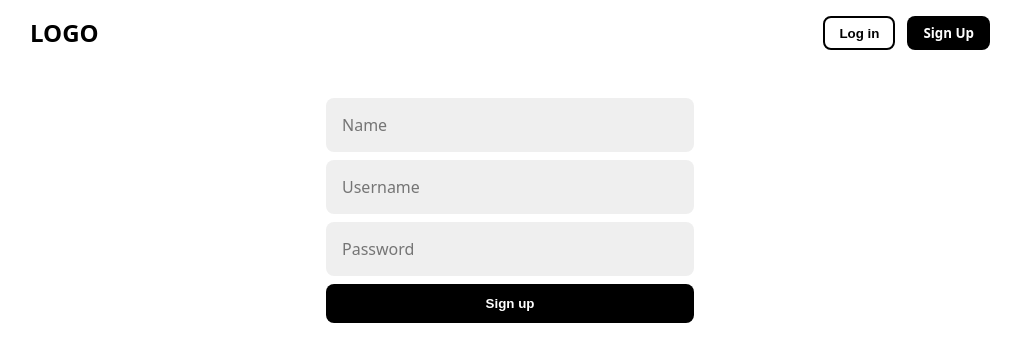
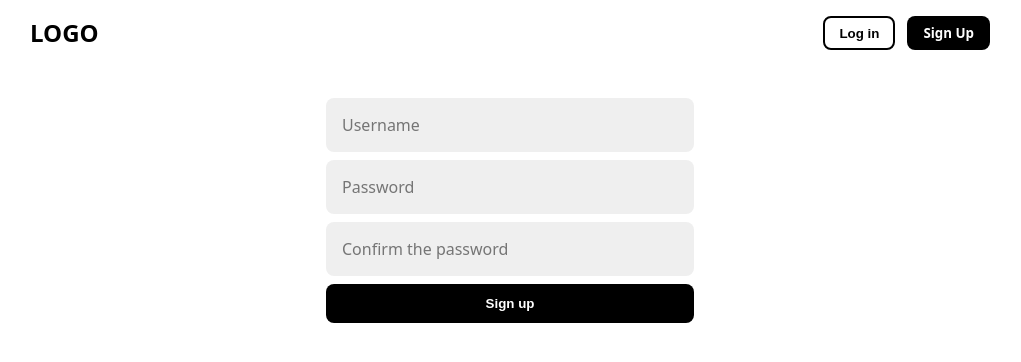
Before and after one commit to Belphin/posts-list-coop, a Next.js app in the folder client/: page /sign-up in a window 1280 px wide. Shown: the top 362 px of the page, without its empty margins (130-1151 px from the left). Built offline with nearby package versions, Linux system fonts and the light colour scheme; no server answers.

Commit message:
fix auth form

```diff
--- /dev/null
+++ b/client/src/hooks/useInput.js
@@ -0,0 +1,11 @@
+import { useState } from "react";
+
+export default () => {
+	const [value, setValue] = useState("");
+
+	const onChange = (e) => {
+		setValue(e.target.value);
+	};
+
+	return { value, onChange };
+};
--- a/client/src/pages/sign-up/index.js
+++ b/client/src/pages/sign-up/index.js
@@ -1,39 +1,71 @@
 // react
-import { useLayoutEffect } from "react"
+import useInput from "@/hooks/useInput";
 
 const SignUp = () => {
+	const username = useInput();
+	const password = useInput();
+	const password2 = useInput();
+
 	const createUser = async (username, password) => {
-    const data = {
-      username: username,
-      password: password
-    }
 		await fetch("http://localhost:8080/api/auth/registration", {
 			method: "POST",
 			cache: "no-cache",
 			headers: {
-        'Accept': 'application/json',
-        'Content-Type': 'application/json'
+				Accept: "application/json",
+				"Content-Type": "application/json",
 			},
-      body: JSON.stringify(data),
+			body: JSON.stringify({
+				username,
+				password,
+			}),
 		})
-      .then(res => res.json())
-      .then(data => console.log(data))
+			.then((res) => res.json())
+			.then((data) => console.log(data));
+	};
+
+	const registration = (e) => {
+		e.preventDefault();
+		if (password.value === password2.value) {
+			createUser(username.value, password.value);
 		}
-
-  useLayoutEffect(()=>{
-    createUser("testName", "testPassword")
-  }, [])
+	};
 
 	return (
 		<main className="sign-up wrapper">
-      <form>
-        <input required type="text" placeholder="Name" />
-        <input required type="email" placeholder="Username" />
-        <input required type="text" placeholder="Password" />
-        <button className="btn">Sign up</button>
+			<form onSubmit={registration}>
+				<input
+					minlength="4"
+					maxLength="16"
+					value={username.value}
+					onChange={username.onChange}
+					required
+					type="text"
+					placeholder="Username"
+				/>
+				<input
+					minlength="4"
+					maxLength="16"
+					value={password.value}
+					onChange={password.onChange}
+					required
+					type="text"
+					placeholder="Password"
+				/>
+				<input
+					minlength="4"
+					maxLength="16"
+					value={password2.value}
+					onChange={password2.onChange}
+					required
+					type="text"
+					placeholder="Confirm the password"
+				/>
+				<button type="submit" className="btn">
+					Sign up
+				</button>
 			</form>
 		</main>
-  )
-}
+	);
+};
 
-export default SignUp
+export default SignUp;
```
Also changed, not shown: 1 other file (tests, documents, lock files or other folders). Lines whose indentation alone changed are shown as unchanged.
